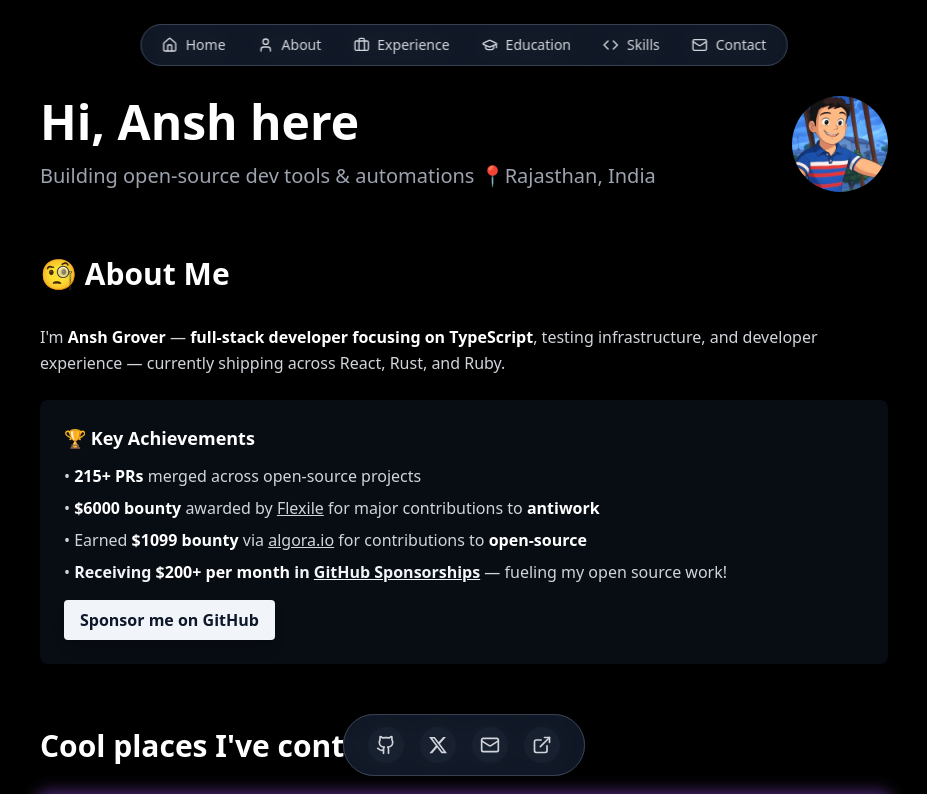
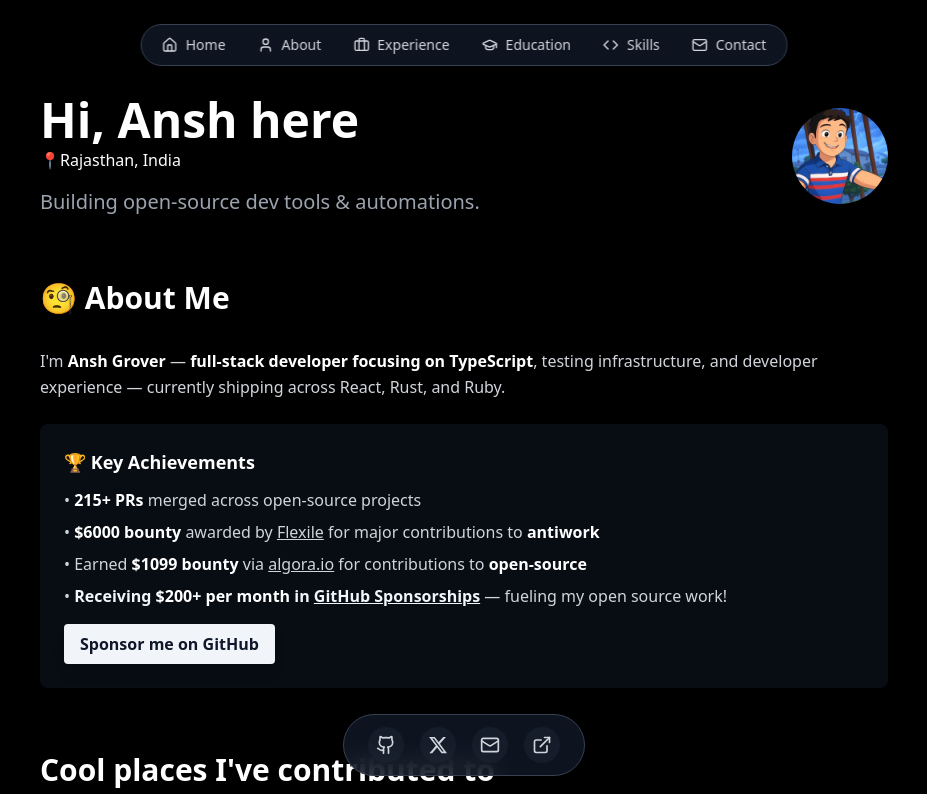
Before and after one commit to amitkushh/anshs-portfolio, a Next.js app: page / in a window 1280 px wide. Shown: the top 794 px of the page, without its empty margins (176-1103 px from the left). Built offline with nearby package versions, Linux system fonts and the light colour scheme.

Commit message:
Move Location below bio line

```diff
--- a/src/app/layout.tsx
+++ b/src/app/layout.tsx
@@ -49,7 +49,7 @@ export default function RootLayout({
 }>) {
   return (
     <html lang="en">
-      <body className={`${inter.variable} antialiased`}>{children}</body>
+
 
       <body className={`${inter.variable} antialiased`}>
         <Providers> {children}</Providers>
--- a/src/components/Hero.tsx
+++ b/src/components/Hero.tsx
@@ -1,4 +1,4 @@
-"use client"
+'use client';
 import { Avatar, AvatarFallback, AvatarImage } from '@/components/ui/avatar';
 
 export const Hero = () => {
@@ -6,9 +6,10 @@ export const Hero = () => {
     <section className="mb-16">
       <div className="flex items-center gap-8 mb-8">
         <div className="flex-1">
-          <h1 className="text-5xl font-bold mb-4 text-white">Hi, Ansh here</h1>
+          <h1 className="text-5xl mb-1 font-bold text-white">Hi, Ansh here</h1>
+          <p className="mb-4">📍Rajasthan, India</p>
           <p className="text-xl text-gray-400">
-            Building open-source dev tools & automations 📍Rajasthan, India
+            Building open-source dev tools & automations.
           </p>
         </div>
         <Avatar className="w-24 h-24">
```
